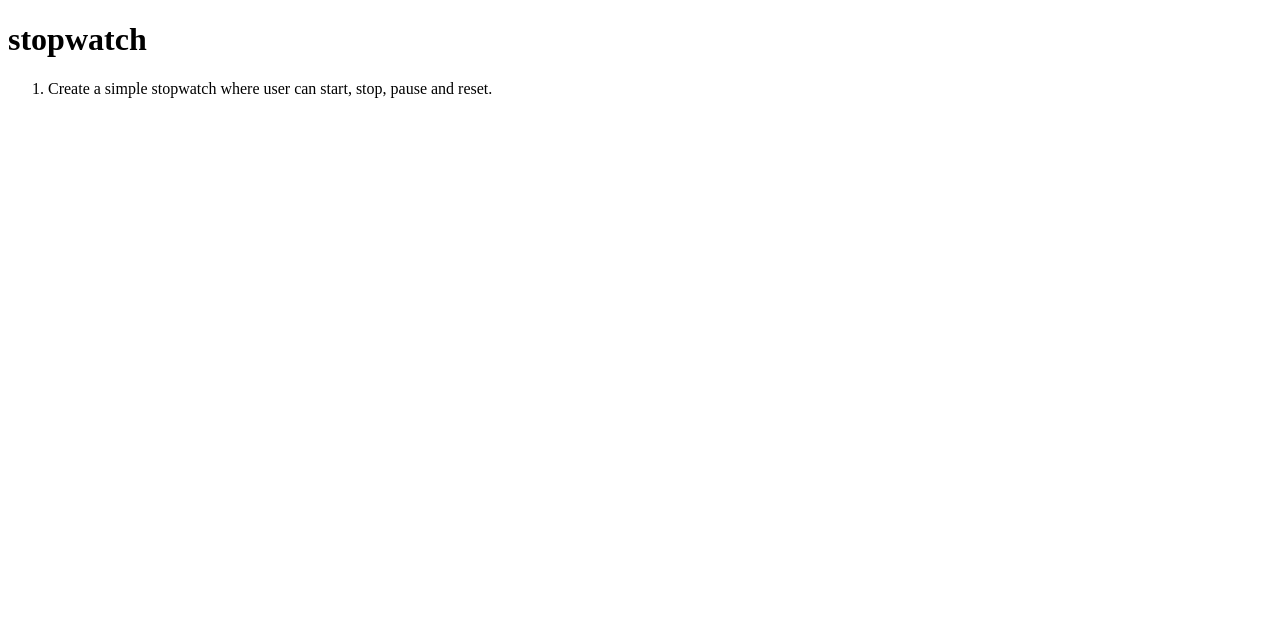
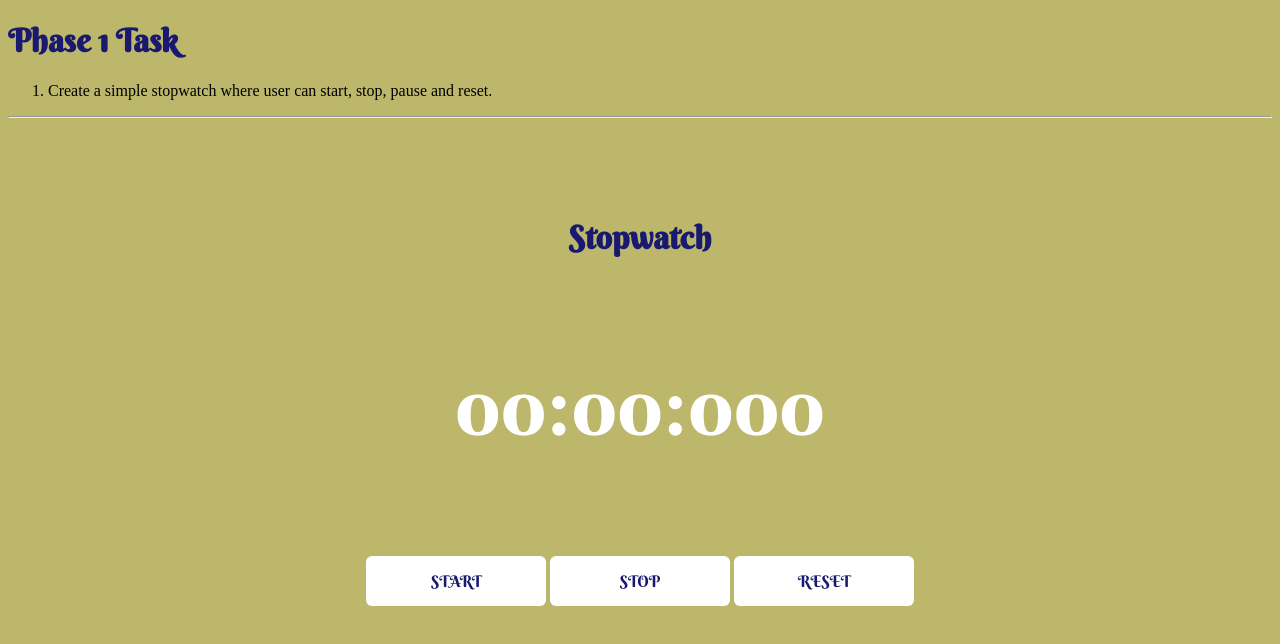
Before and after one commit to Yumenoshima/skt-tofuya, a plain HTML site: page stopwatch.html in a window 1280 px wide. Drawn offline with Linux system fonts and the light colour scheme.

Commit message:
added css to stopwatch page

```diff
--- a/stopwatch.html
+++ b/stopwatch.html
@@ -3,12 +3,56 @@
 <head>
     <meta charset="UTF-8">
     <title>stopwatch</title>
+    <link href="https://fonts.googleapis.com/css?family=Berkshire+Swash" rel="stylesheet">
+    <style>
+        body {
+            background-color: darkkhaki;
+        }
+        .container {
+            margin-top: 100px;
+            text-align: center;
+        }
+        .title, .myButton, #timer {
+            font-family: 'Berkshire Swash', cursive;
+            color: #191970;
+        }
+        .myButton {
+            width: 180px;
+            height: 50px;
+            border: none;
+            border-radius: 6px;
+            background-color: white;
+            font-size: 16px;
+        }
+
+        #timer {
+            margin-top: 100px;
+            margin-right: 0;
+            margin-left: 0;
+            margin-bottom: 100px;
+            color: white;
+            font-size: 80px;
+        }
+
+
+    </style>
 </head>
 <body>
-<h1>stopwatch</h1>
+<h1 class="title">Phase 1 Task</h1>
 <ol>
     <li>Create a simple stopwatch where user can start, stop, pause and reset.</li>
 </ol>
+<hr>
+
+<div class="container">
+    <h1 class="title">Stopwatch</h1>
+    <div id="timer">00:00:000</div>
+    <button id="start" class="myButton">START</button>
+    <button id="stop" class="myButton">STOP</button>
+    <button id="reset" class="myButton">RESET</button>
+</div>
+
+<script src="js/stopwatch.js"></script>
 
 </body>
 </html>
```
Also changed, not shown: js/stopwatch.js (added).
